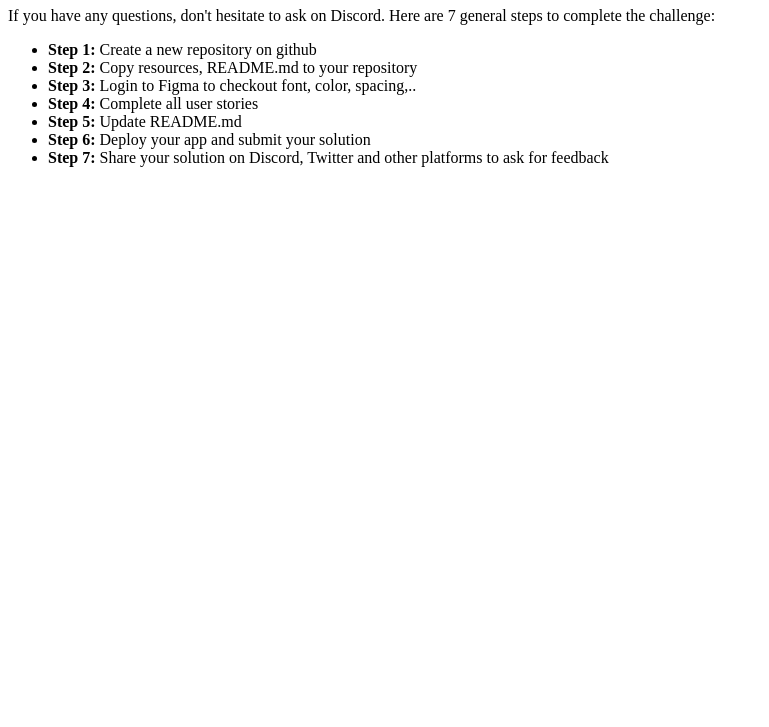
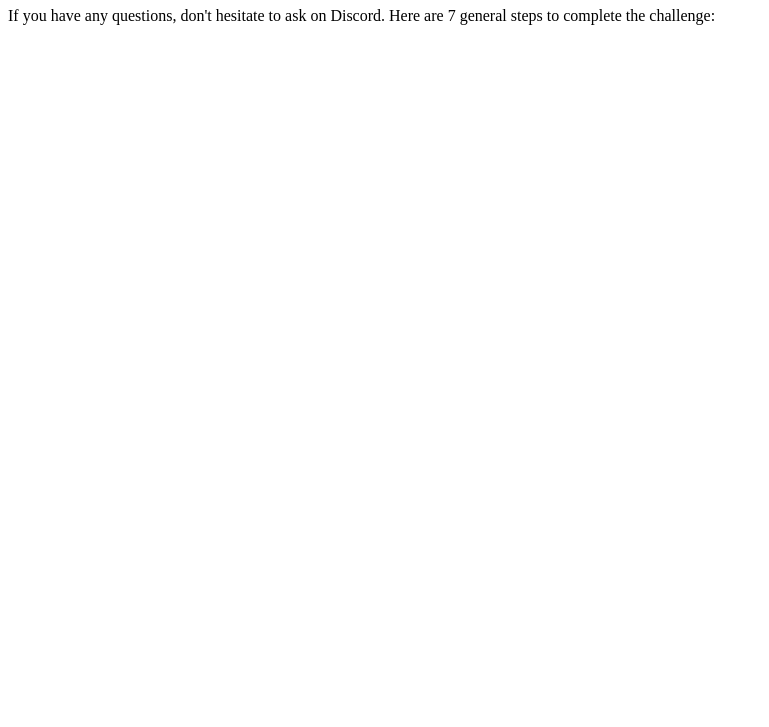
Before and after one commit to Jonitha42/404Page-DevChallenge, a plain HTML site: page index.html in a window 1280 px wide. Shown: the part 73-800 px from the top of the page, without its empty margins (0-769 px from the left). Drawn offline with Linux system fonts and the light colour scheme.

Commit message:
Cambios.

```diff
--- a/index.html
+++ b/index.html
@@ -28,21 +28,6 @@
         7 general steps to complete the challenge:
       </p>
     </div>
-
-    <ul>
-      <li><b>Step 1:</b> Create a new repository on github</li>
-      <li><b>Step 2:</b> Copy resources, README.md to your repository</li>
-      <li>
-        <b>Step 3:</b> Login to Figma to checkout font, color, spacing,..
-      </li>
-      <li><b>Step 4:</b> Complete all user stories</li>
-      <li><b>Step 5:</b> Update README.md</li>
-      <li><b>Step 6:</b> Deploy your app and submit your solution</li>
-      <li>
-        <b>Step 7:</b> Share your solution on Discord, Twitter and other
-        platforms to ask for feedback
-      </li>
-    </ul>
   </div>
 </body>
 
```
